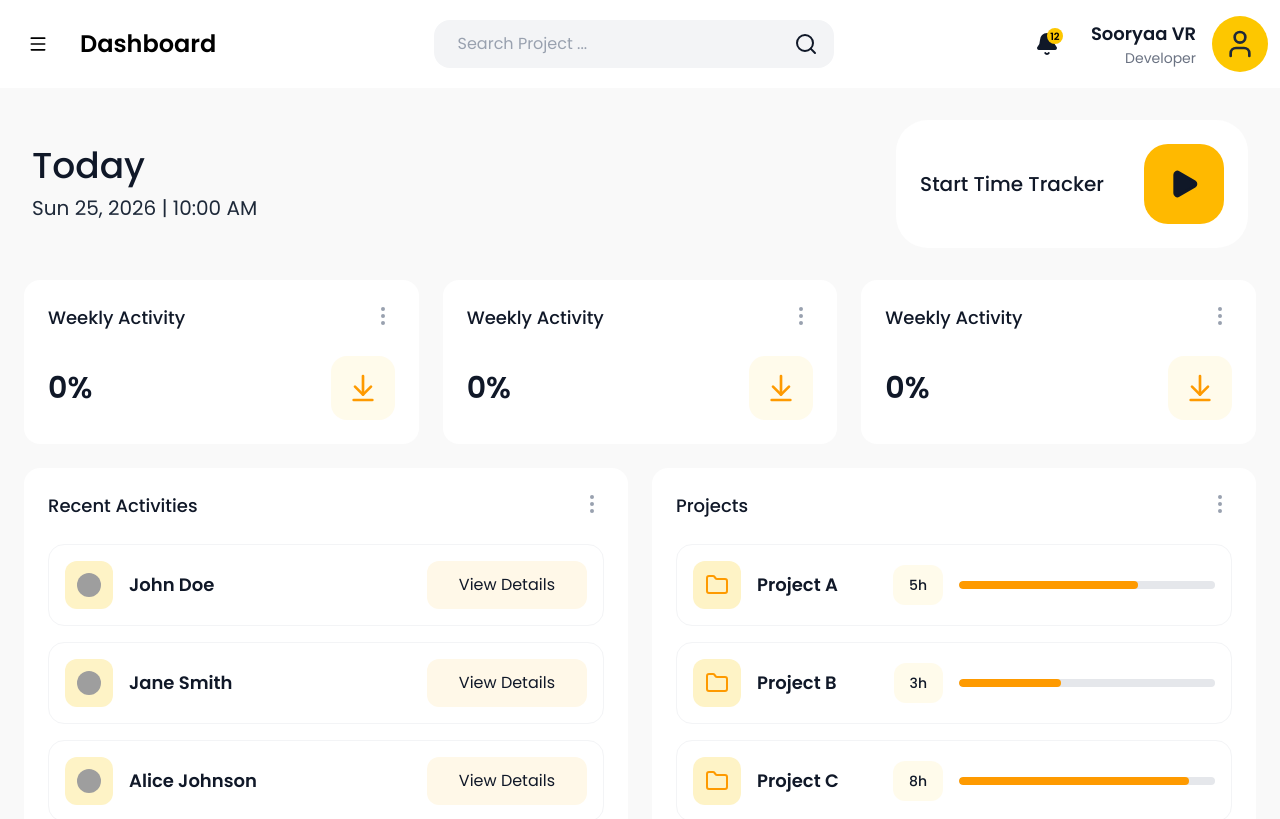
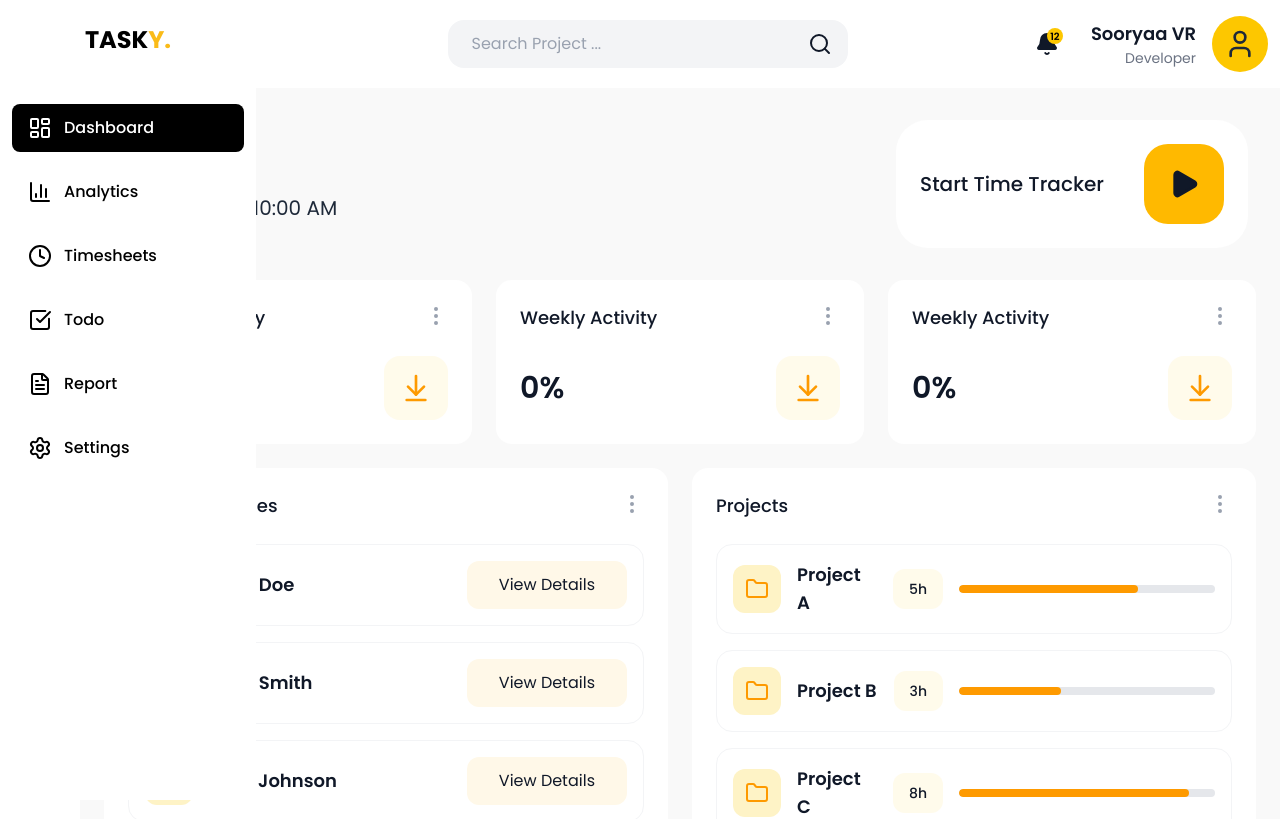
Before and after one commit to notsooryaa/tasky, a React (Vite) app: page / in a window 1280 px wide. Shown: the top 819 px of the page. Built offline with nearby package versions, Linux system fonts and the light colour scheme; grey boxes are pictures that could not be loaded.

Commit message:
feat: implement an expandable sidebar navigation and refactor the main application layout.

```diff
--- a/src/App.tsx
+++ b/src/App.tsx
@@ -3,10 +3,12 @@ import { Navbar } from "./components/ui/Navbar";
 
 function App() {
   return (
-    <>
+    <div className="flex">
       <Navbar />
-      <Home />
-    </>
+      <main className="ml-20 flex-1 transition-all duration-300">
+        <Home />
+      </main>
+    </div>
   );
 }
 
--- a/src/components/home/Header.tsx
+++ b/src/components/home/Header.tsx
@@ -1,11 +1,10 @@
-import { Menu, Bell, User } from "lucide-react";
+import { Bell, User } from "lucide-react";
 import { SearchBar } from "../ui/SearchBar";
 
 export const Header = () => {
   return (
-    <div className="flex flex-row items-center p-3 justify-between">
+    <div className="flex flex-row items-center bg-[#FFFFFF] p-3 justify-between">
       <div className="flex flex-row items-center">
-        <Menu className="w-5 h-5 m-4" />
         <h1 className="text-2xl font-semibold m-4">Dashboard</h1>
       </div>
       <div className="w-100">
--- a/src/components/ui/Navbar.tsx
+++ b/src/components/ui/Navbar.tsx
@@ -1,6 +1,91 @@
+import {
+  LayoutDashboard,
+  BarChart3,
+  Clock,
+  CheckSquare,
+  FileText,
+  Settings
+} from 'lucide-react';
+import { useState } from 'react';
+
+interface NavItem {
+  id: string;
+  label: string;
+  icon: React.ElementType;
+}
+
+const navItems: NavItem[] = [
+  { id: 'dashboard', label: 'Dashboard', icon: LayoutDashboard },
+  { id: 'analytics', label: 'Analytics', icon: BarChart3 },
+  { id: 'timesheets', label: 'Timesheets', icon: Clock },
+  { id: 'todo', label: 'Todo', icon: CheckSquare },
+  { id: 'report', label: 'Report', icon: FileText },
+  { id: 'settings', label: 'Settings', icon: Settings },
+];
+
 export const Navbar = () => {
+  const [activeItem, setActiveItem] = useState('dashboard');
+  const [isExpanded, setIsExpanded] = useState(false);
 
   return (
-    <></>
-  )
+    <nav
+      className={`
+        fixed left-0 top-0 h-screen bg-[#FFFFFF] text-white flex flex-col z-50
+        transition-all duration-300 ease-in-out
+        ${isExpanded ? 'w-64' : 'w-20'}
+      `}
+      onMouseEnter={() => setIsExpanded(true)}
+      onMouseLeave={() => setIsExpanded(false)}
+    >
+      <div className="p-6 flex items-center justify-center">
+        <h1 className={`
+          font-bold text-[#000000] text-center
+          transition-all duration-300 text-2xl
+        `}>
+          T
+          <span className={`text-[#000000] transition-all ${isExpanded ? 'opacity-100' : 'opacity-0 w-0'}`}>ASK</span>
+          <span className={`text-[#FABB18] transition-all ${isExpanded ? 'opacity-100' : 'opacity-0 w-0'}`}>Y.</span>
+        </h1>
+      </div>
+
+      <div className="flex-1 py-6 px-3">
+        <ul className="space-y-4">
+          {navItems.map((item) => {
+            const Icon = item.icon;
+            const isActive = activeItem === item.id;
+
+            return (
+              <li key={item.id}>
+                <button
+                  onClick={() => setActiveItem(item.id)}
+                  className={`
+                    w-full flex items-center gap-3 px-4 py-3 rounded-lg
+                    transition-all duration-200 ease-in-out
+                    ${isActive
+                      ? 'bg-[#000000]'
+                      : 'hover:bg-gray-200'
+                    }
+                  `}
+                  title={item.label}
+                >
+                  <Icon
+                    size={24}
+                    className={`flex-shrink-0 ${isActive ? 'text-white' : 'text-black'}`}
+                  />
+                  <span className={`
+                    font-medium whitespace-nowrap overflow-hidden
+                    transition-all duration-300
+                    ${isActive ? 'text-white' : 'text-black'}
+                    ${isExpanded ? 'opacity-100 w-auto' : 'opacity-0'}
+                  `}>
+                    {item.label}
+                  </span>
+                </button>
+              </li>
+            );
+          })}
+        </ul>
+      </div>
+    </nav>
+  );
 };
--- a/src/pages/Home.tsx
+++ b/src/pages/Home.tsx
@@ -8,7 +8,7 @@ function Home() {
   return (
     <>
       <Header />
-      <div className="flex flex-col items-center gap-6 bg-[#F9F9F9] h-full p-6">
+      <div className="flex flex-col items-center gap-6 bg-[#F9F9F9] h-full p-6 rounded-tl-2xl">
         <div className="flex flex-row items-center justify-between w-full p-2">
           <div className="flex flex-col gap-2">
             <h1 className="text-4xl font-medium text-gray-900">Today</h1>
```
